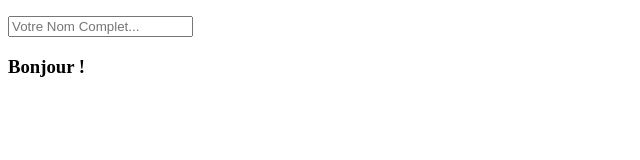
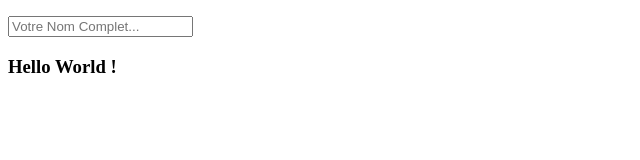
Before and after one commit to Celine972/MonPremierDepot, a plain HTML site: page index.html in a window 1280 px wide. Shown: the full height of the page, 0-640 px from the left. Drawn offline with nearby package versions, Linux system fonts and the light colour scheme.

Commit message:
Mofification titre h3

```diff
--- a/index.html
+++ b/index.html
@@ -9,7 +9,7 @@
 <body>
 <p><input type="text" name="nomcomplet" placeholder="Votre Nom Complet..."></p>
 
-<h3>Bonjour !</h3>
+<h3>Hello World !</h3>
 
 
 
```
